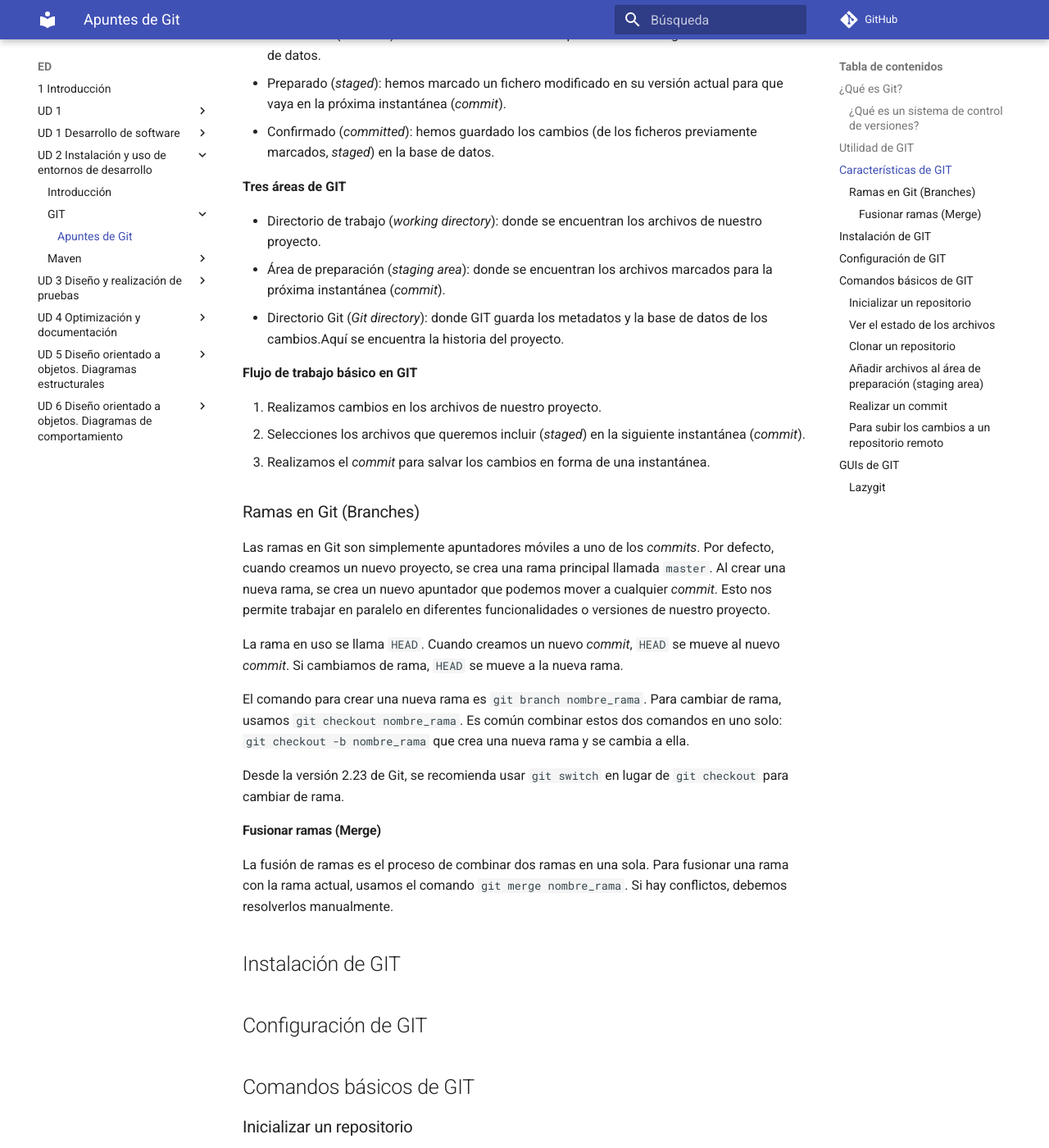
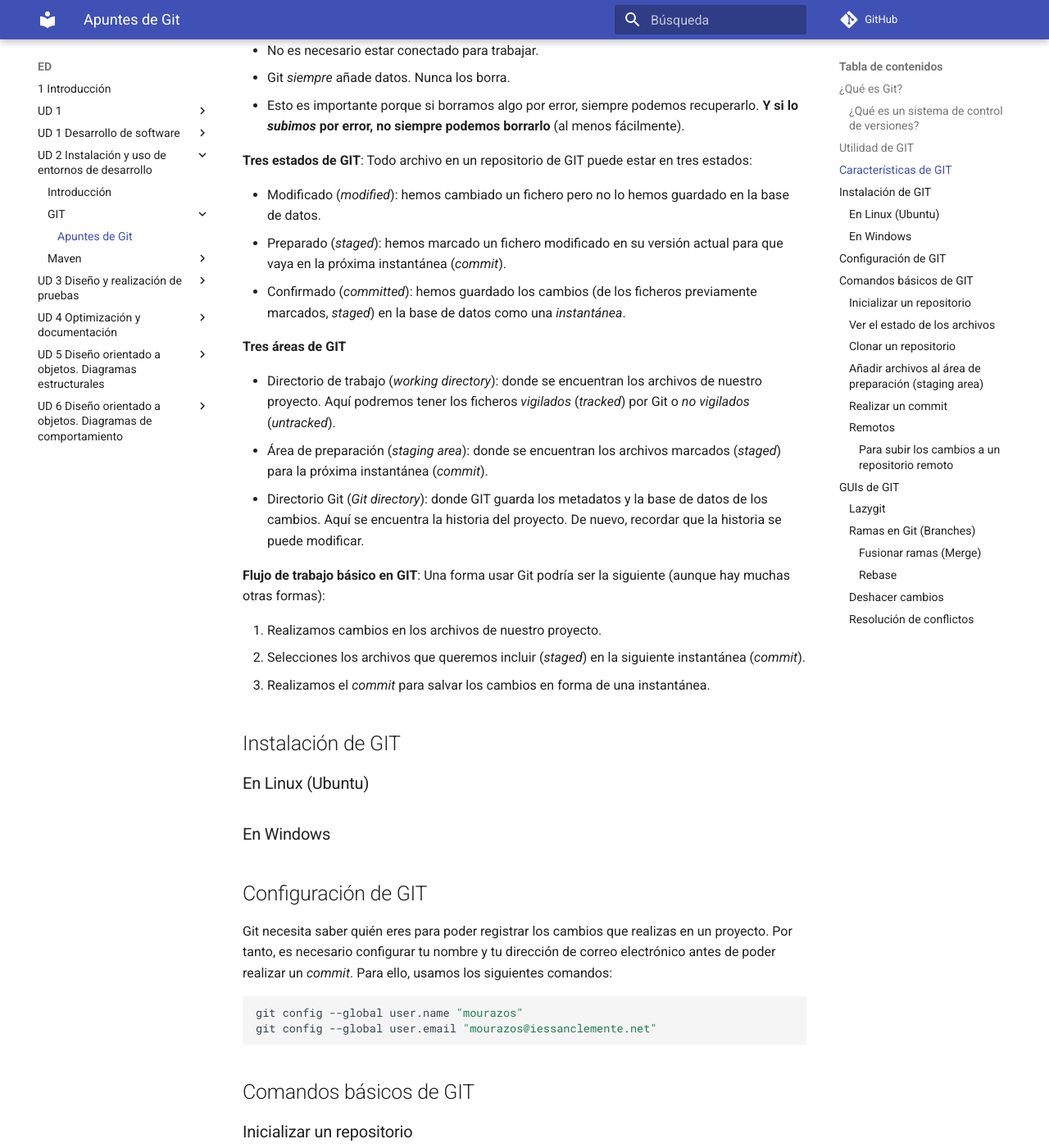
Before and after one commit to mmourazos/Curso-2024-2025, an MkDocs documentation site: the page built from docs/ED/UD 2 - Instalación y uso de entornos de desarrollo/GIT/Apuntes de GIT.md, in a window 1280 px wide and 1400 px high, scrolled down 1093 px. Shown: the whole window at 82% size. Built offline with MkDocs 1.6.1 and Material for MkDocs 9.7.7, drawn with Linux system fonts in a browser that asks for light colours; comment, search, counter and statistics services are not loaded; some of the changed text lies outside the part shown.

Commit message:
Retoques apuntes Git.

````diff
--- a/docs/ED/UD 2 - Instalación y uso de entornos de desarrollo/GIT/Apuntes de GIT.md
+++ b/docs/ED/UD 2 - Instalación y uso de entornos de desarrollo/GIT/Apuntes de GIT.md
@@ -6,60 +6,57 @@
 
 Un sistema de control de versiones (VCS: Version Control System) es un sistema que registra los cambios en un conjunto de archivos (un proyecto) en forma de instantáneas a lo largo del tiempo. Estas instantáneas nos permiten conocer quién ha realizado un cambio, cuándo se ha realizado y qué se ha cambiado. Si necesitamos retroceder a una versión anterior de un fichero o de un proyecto completo, podemos hacerlo.
 
+También hemos de tener en cuenta que este registro no tiene como objetivo ser un histórico de los cambios, sino una forma de colaborar con otros desarrolladores en un proyecto. Por tanto, se pueden alterar tanto en contenido como la estructura de las *instantáneas*.
+
 Aunque los VCS son muy utilizados en el desarrollo de software, también se pueden utilizar en otros ámbitos, como el diseño gráfico, la redacción de documentos, etc.
 
 ## Utilidad de GIT
 
-GIT es un sistema de control de versiones distribuido. Permite llevar un control de los cambios en los ficheros de un proyecto.
+GIT es un sistema de control de versiones distribuido, es decir, todos aquellos que participen en un proyecto gestionado mediante Git dispondrá de una copia del mismo. Esto permite tanto trabajar sin conexión a Internet como tener una copia de seguridad del proyecto. Si el *repositorio* central falla, se puede recuperar el proyecto a partir de cualquiera de las copias locales. Es decir, no hay un único punto de fallo.
 
 ## Características de GIT
-
 
 * Git es un sistema de control de versiones distribuido de manera que no tiene un único punto de fallo.
   * Cada usuario tiene una copia local **completa** del repositorio.
 * Git es Open Source y gratuito.
 * Está diseñado para manejar proyectos de cualquier tamaño con rapidez y eficiencia.
-* Casi todas las operaciones son locales.
+* Casi todas las operaciones son locales (aunque posteriormente se pueden sincronizar con un servidor remoto).
   * No es necesario estar conectado para trabajar.
 * Git *siempre* añade datos. Nunca los borra.
   * Esto es importante porque si borramos algo por error, siempre podemos recuperarlo. **Y si lo *subimos* por error, no siempre podemos borrarlo** (al menos fácilmente).
 
-
-**Tres estados de GIT**
+**Tres estados de GIT**: Todo archivo en un repositorio de GIT puede estar en tres estados:
 
 * Modificado (*modified*): hemos cambiado un fichero pero no lo hemos guardado en la base de datos.
 * Preparado (*staged*): hemos marcado un fichero modificado en su versión actual para que vaya en la próxima instantánea (*commit*).
-* Confirmado (*committed*): hemos guardado los cambios (de los ficheros previamente marcados, *staged*) en la base de datos.
+* Confirmado (*committed*): hemos guardado los cambios (de los ficheros previamente marcados, *staged*) en la base de datos como una *instantánea*.
 
 **Tres áreas de GIT**
 
-* Directorio de trabajo (*working directory*): donde se encuentran los archivos de nuestro proyecto.
-* Área de preparación (*staging area*): donde se encuentran los archivos marcados para la próxima instantánea (*commit*).
-* Directorio Git (*Git directory*): donde GIT guarda los metadatos y la base de datos de los cambios.Aquí se encuentra la historia del proyecto.
+* Directorio de trabajo (*working directory*): donde se encuentran los archivos de nuestro proyecto. Aquí podremos tener los ficheros *vigilados* (*tracked*) por Git o *no vigilados* (*untracked*).
+* Área de preparación (*staging area*): donde se encuentran los archivos marcados (*staged*) para la próxima instantánea (*commit*).
+* Directorio Git (*Git directory*): donde GIT guarda los metadatos y la base de datos de los cambios. Aquí se encuentra la historia del proyecto. De nuevo, recordar que la historia se puede modificar.
 
-**Flujo de trabajo básico en GIT**
+**Flujo de trabajo básico en GIT**: Una forma usar Git podría ser la siguiente (aunque hay muchas otras formas):
 
 1. Realizamos cambios en los archivos de nuestro proyecto.
 2. Selecciones los archivos que queremos incluir (*staged*) en la siguiente instantánea (*commit*).
 3. Realizamos el *commit* para salvar los cambios en forma de una instantánea.
 
-### Ramas en Git (Branches)
-
-Las ramas en Git son simplemente apuntadores móviles a uno de los *commits*. Por defecto, cuando creamos un nuevo proyecto, se crea una rama principal llamada `master`. Al crear una nueva rama, se crea un nuevo apuntador que podemos mover a cualquier *commit*. Esto nos permite trabajar en paralelo en diferentes funcionalidades o versiones de nuestro proyecto.
-
-La rama en uso se llama `HEAD`. Cuando creamos un nuevo *commit*, `HEAD` se mueve al nuevo *commit*. Si cambiamos de rama, `HEAD` se mueve a la nueva rama.
-
-El comando para crear una nueva rama es `git branch nombre_rama`. Para cambiar de rama, usamos `git checkout nombre_rama`. Es común combinar estos dos comandos en uno solo: `git checkout -b nombre_rama` que crea una nueva rama y se cambia a ella.
-
-Desde la versión 2.23 de Git, se recomienda usar `git switch` en lugar de `git checkout` para cambiar de rama.
-
-#### Fusionar ramas (Merge)
-
-La fusión de ramas es el proceso de combinar dos ramas en una sola. Para fusionar una rama con la rama actual, usamos el comando `git merge nombre_rama`. Si hay conflictos, debemos resolverlos manualmente.
-
 ## Instalación de GIT
 
+### En Linux (Ubuntu)
+
+### En Windows
+
 ## Configuración de GIT
+
+Git necesita saber quién eres para poder registrar los cambios que realizas en un proyecto. Por tanto, es necesario configurar tu nombre y tu dirección de correo electrónico antes de poder realizar un *commit*. Para ello, usamos los siguientes comandos:
+
+```bash
+git config --global user.name "mourazos"
+git config --global user.email "mourazos@iessanclemente.net"
+```
 
 ## Comandos básicos de GIT
 
@@ -85,10 +82,97 @@
 
 Si queremos añadir todos los archivos modificados al área de preparación y realizar un commit, podemos usar el comando `git commit -am "mensaje_commit"`.
 
-### Para subir los cambios a un repositorio remoto
+
+### Remotos
+
+#### Para subir los cambios a un repositorio remoto
 
 Para subir los cambios a un repositorio remoto, usamos el comando `git push origin nombre_rama`.
 
 ## GUIs de GIT
 
 ### [Lazygit](https://github.com/jesseduffield/lazygit)
+
+
+
+### Ramas en Git (Branches)
+
+Las ramas en Git son simplemente apuntadores móviles a uno de los *commits*. Por defecto, cuando creamos un nuevo proyecto, se crea una rama principal llamada `master` (o `main` dependiendo de la versión). Al crear una nueva rama, se crea un nuevo apuntador que podemos mover a cualquier *commit*. Esto nos permite trabajar en paralelo en diferentes funcionalidades o versiones de nuestro proyecto.
+
+```mermaid
+---
+title: Ejemplo de ramas en Git
+---
+gitGraph
+  commit id: "Commit inicial"
+  commit id: "Algunos cambios."
+  branch develop
+  checkout develop
+  commit id: "Cambios en develop."
+  commit id: "Más cambios en develop."
+  checkout main
+  commit id: "Cambios en rama main."
+  commit id: "Más cambios en main."
+```
+
+La rama en uso (o activa) se llama `HEAD`. Cuando creamos un nuevo *commit*, `HEAD` se mueve al nuevo *commit*. Si cambiamos de rama (`cit checkout`), `HEAD` se mueve a la nueva rama (a su último *commit*).
+
+El comando para crear una nueva rama es `git branch nombre_rama`. Para cambiar de rama, usamos `git checkout nombre_rama`. Es común combinar estos dos comandos en uno solo: `git checkout -b nombre_rama` que crea una nueva rama y se cambia a ella.
+
+Desde la versión 2.23 de Git, se recomienda usar `git switch` en lugar de `git checkout` para cambiar de rama.
+
+#### Fusionar ramas (Merge)
+
+La fusión de ramas es el proceso de combinar dos ramas en una sola con el objetivo de **integrar los cambios de una rama en la otra**. Para fusionar una rama con la rama actual, usamos el comando `git merge nombre_rama` o bien `git merge nombre_rama nombre_rama_base`.
+
+Si hay conflictos, debemos resolverlos manualmente.
+
+```mermaid
+---
+title: Ejemplo de fusión de ramas en Git
+---
+gitGraph
+  commit id: "Commit inicial"
+  commit id: "Algunos cambios."
+  branch develop
+  checkout develop
+  commit id: "Develop 01."
+  commit id: "Develop 02."
+  checkout main
+  commit id: "Main 01."
+  merge develop
+  commit id: "Main 02."
+```
+
+#### Rebase
+
+La operación de *rebase* es una forma de, al igual de *merge*, incluir los cambios de una rama en otra. En lugar de fusionar dos ramas, se reescribe la historia de una rama sobre otra. Esto puede ser útil para mantener una historia más limpia y ordenada.
+El comando para realizar un rebase es `git rebase nombre_rama`.
+
+```mermaid
+---
+title: Ejemplo de rebase en Git
+---
+gitGraph
+  commit id: "Commit inicial"
+  commit id: "Algunos cambios."
+  branch develop
+  checkout develop
+  commit id: "Develop 01."
+  commit id: "Develop 02."
+  checkout main
+  commit id: "Main 01."
+  commit id: "Main 02."
+  commit id: "Develop 01 (a main)."
+  commit id: "Develop 02 (a main)."
+```
+
+### Deshacer cambios
+
+Las instrucciones que podemos usar para deshacer cambios en Git son:
+
+* `git checkout ref_commit`: deshace los cambios en un archivo que no ha sido añadido al área de preparación.
+* `git reset nombre_archivo`: deshace los cambios en un archivo que ha sido añadido al área de preparación.
+* `git revert ref_commit`: deshace los cambios hasta un *commit* concreto.
+
+### Resolución de conflictos
````
